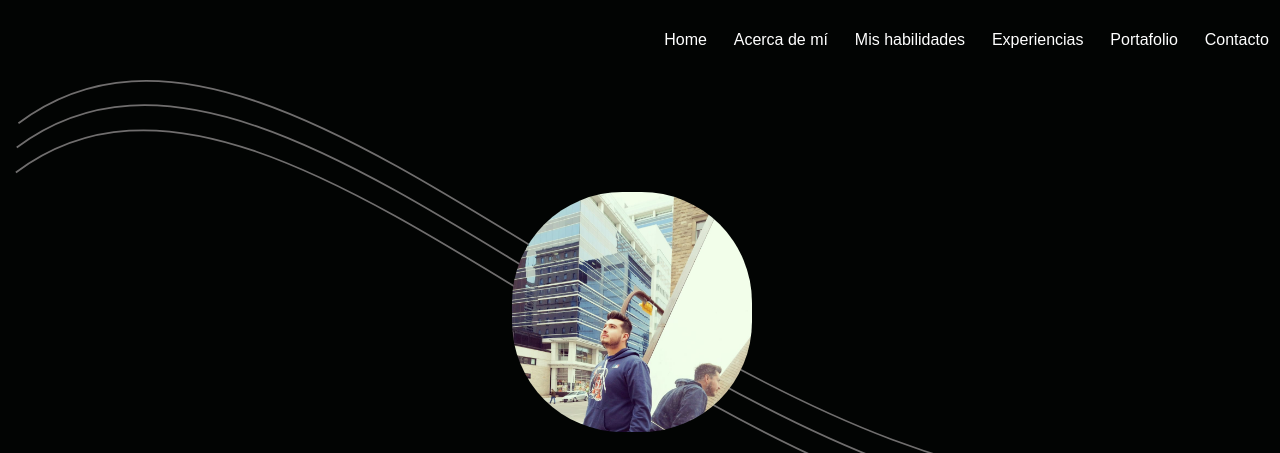
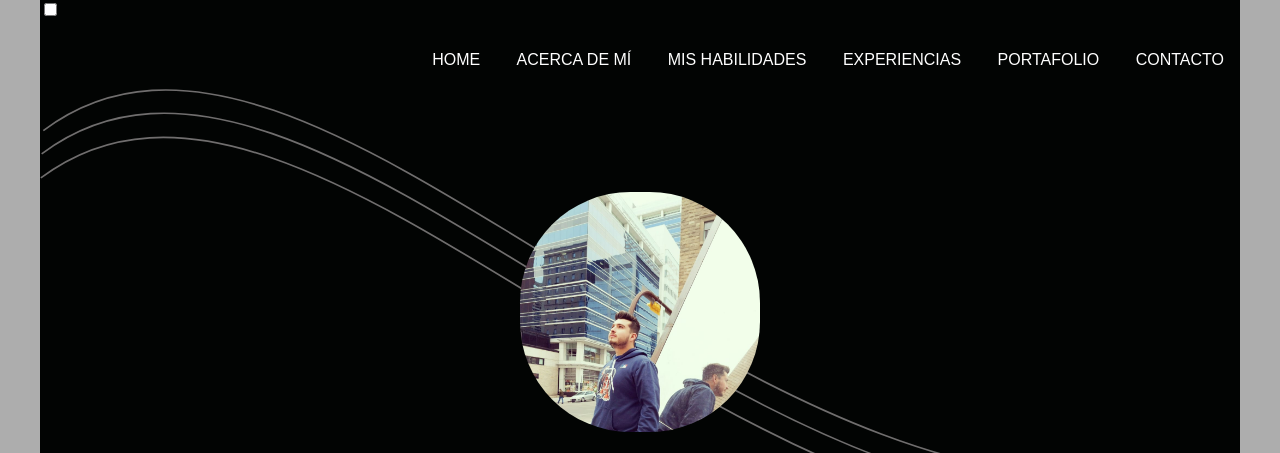
Before and after one commit to LeoDavila1994/Fundamentos, a plain HTML site: page index.html in a window 1280 px wide. Shown: the top 453 px of the page. Drawn offline with Linux system fonts and the light colour scheme.

Commit message:
Responsive 3

```diff
--- a/index.html
+++ b/index.html
@@ -19,13 +19,13 @@
 
 <body>
 
-
+    <div class="main0">
 
         <section id="home">
 
             <nav>
 
-                <input type="checkbox" id="check">
+                <input type="checkbox" id=" check">
 
                 <label for="check" class="checkbtn">
                     <img src="./menu 1.svg">
@@ -408,7 +408,7 @@
 
         </section>
 
-
+    </div>
 
 </body>
 
--- a/media_queries.css
+++ b/media_queries.css
@@ -1,6 +1,6 @@
 @media (min-width:400px){
 
-    /* Section1 */
+    /* Section1 /*/
 
     html{
     box-sizing: border-box;
@@ -8,14 +8,6 @@
 
     *, *::before, *::after {
     box-sizing: inherit;
-    }
-
-    body{
-    background-color: #020403;
-    font-family: 'Rubik', sans-serif;
-    margin:0px;
-    height: 100vh;
-    width: 100%;
     }
 
     .font-color1{
@@ -905,4 +897,56 @@
         margin: 0 15rem;
     }
 
+    nav{
+        height: 5rem;
+        width: 1200px;
+        position:fixed;
+        z-index: 99;
+        background-color:#020403;
+        }
+
+    .checkbtn{
+        display: none;
+        position: fixed;
+        left:calc(100% - 2.5rem);
+        line-height: 5rem;
+        margin-right: 2.5rem;
+        z-index: 4;
+    }
+
+    ul{
+        position: static;
+        width: 1200px;
+        height: 5rem;
+        background-color: transparent;
+        top: 0;
+        left:0;
+        text-align: end;
+        transition: 0;
+        padding: 0;
+        z-index: 98;
+
+    }
+
+    nav ul li{
+        display: inline-block;
+        margin: 0 1rem;
+    }
+
+    nav ul li a{
+        line-height: 5rem;
+        text-transform:uppercase;
+        font-weight: normal;
+        text-decoration: none;
+        font-size: 1rem;
+    }
+
+    li a:hover{
+        background-color: #ADADAD;
+        border-radius: 6px;
+        padding: .5rem 1rem;
+        transition: 0;
+    }
+
+
 }
--- a/section1.css
+++ b/section1.css
@@ -7,11 +7,18 @@ html {
 }
 
 body{
-  background-color: #020403;
+  background-color: #ADADAD;
   font-family: 'Rubik', sans-serif;
   margin:0px;
   height: 100vh;
   width: 100%;
+}
+
+.main0{
+  max-width: 1200px;
+  margin: auto;
+  background-color: #020403;
+  overflow: hidden;
 }
 
 .font-color1{
```
